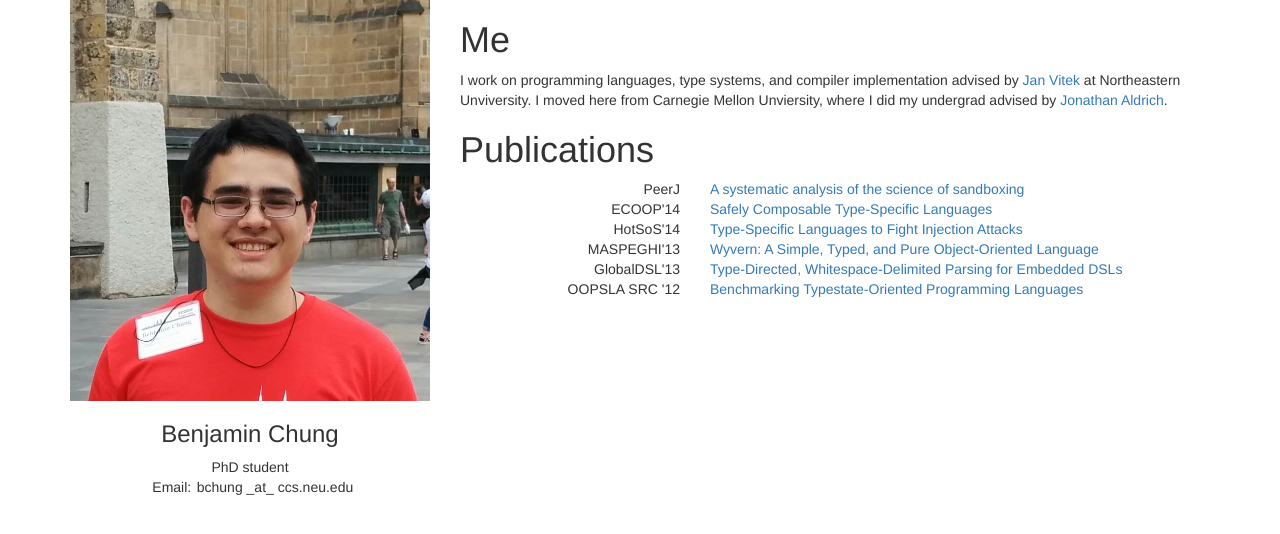
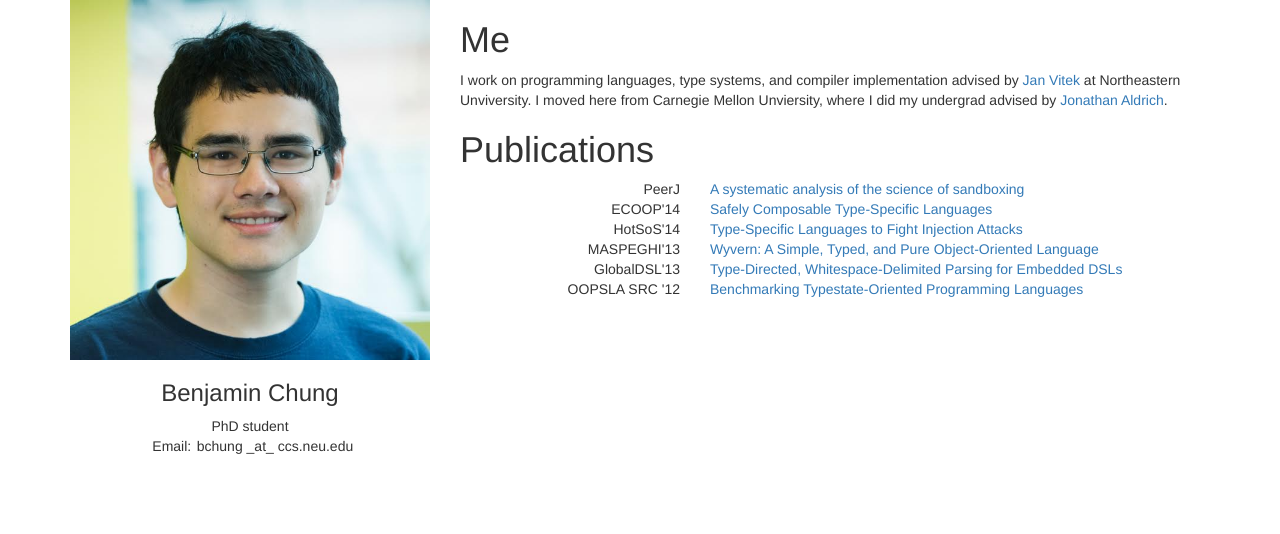
Before and after one commit to BenChung/benchung.github.io, a plain HTML site: page index.html in a window 1280 px wide. Drawn offline with nearby package versions, Linux system fonts and the light colour scheme.

Commit message:
Update index.html

```diff
--- a/index.html
+++ b/index.html
@@ -11,7 +11,7 @@
     <div class="container">
     <div class="row">
       <div class="col-md-4">
-      <img id="profile-picture" class="img-responsive" src="profile.jpg"/>
+      <img id="profile-picture" class="img-responsive" src="0.jpg"/>
       <div id="info">
         <h3>Benjamin Chung</h3>
         <span class="position">PhD student</span><br/>
```
